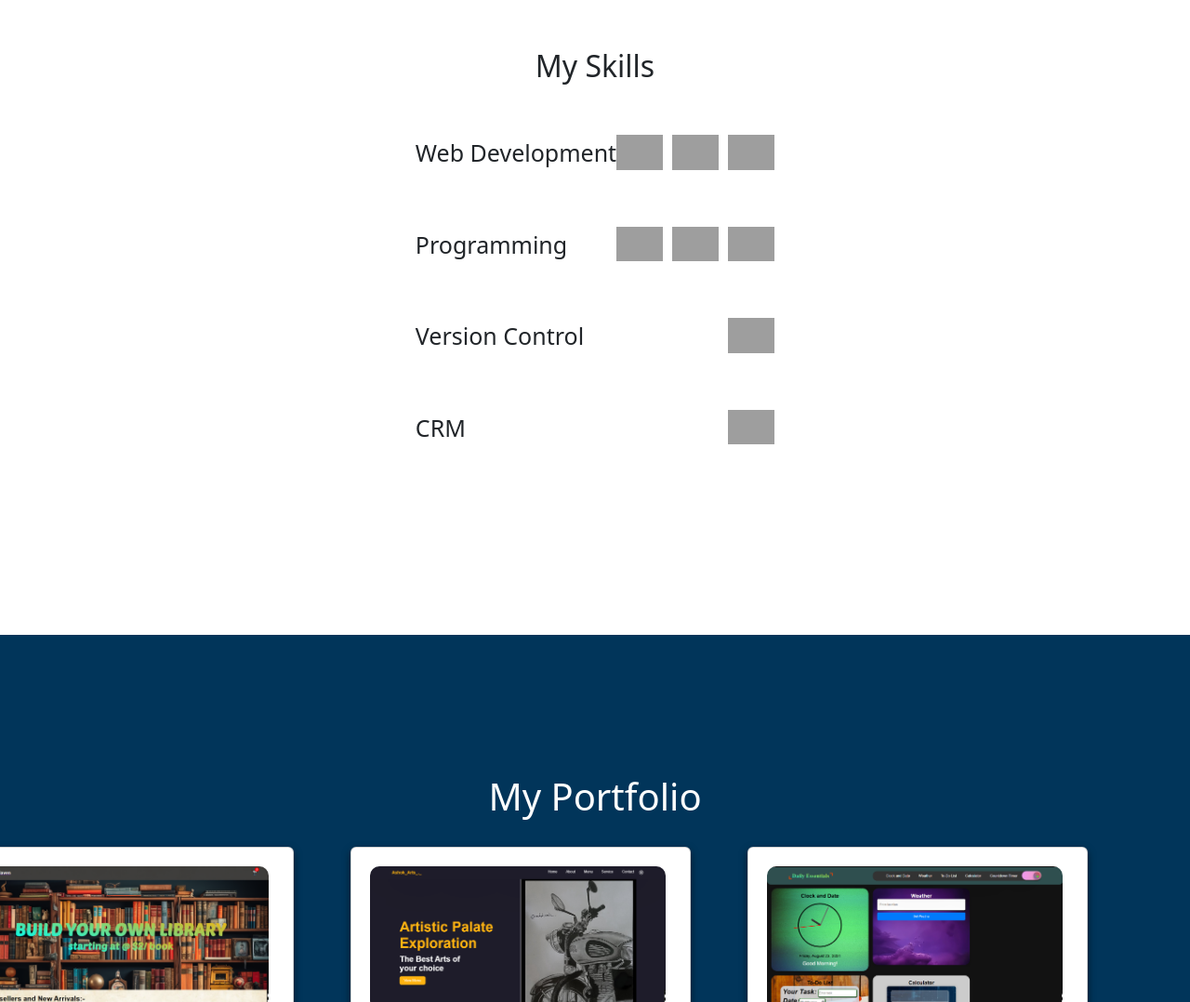
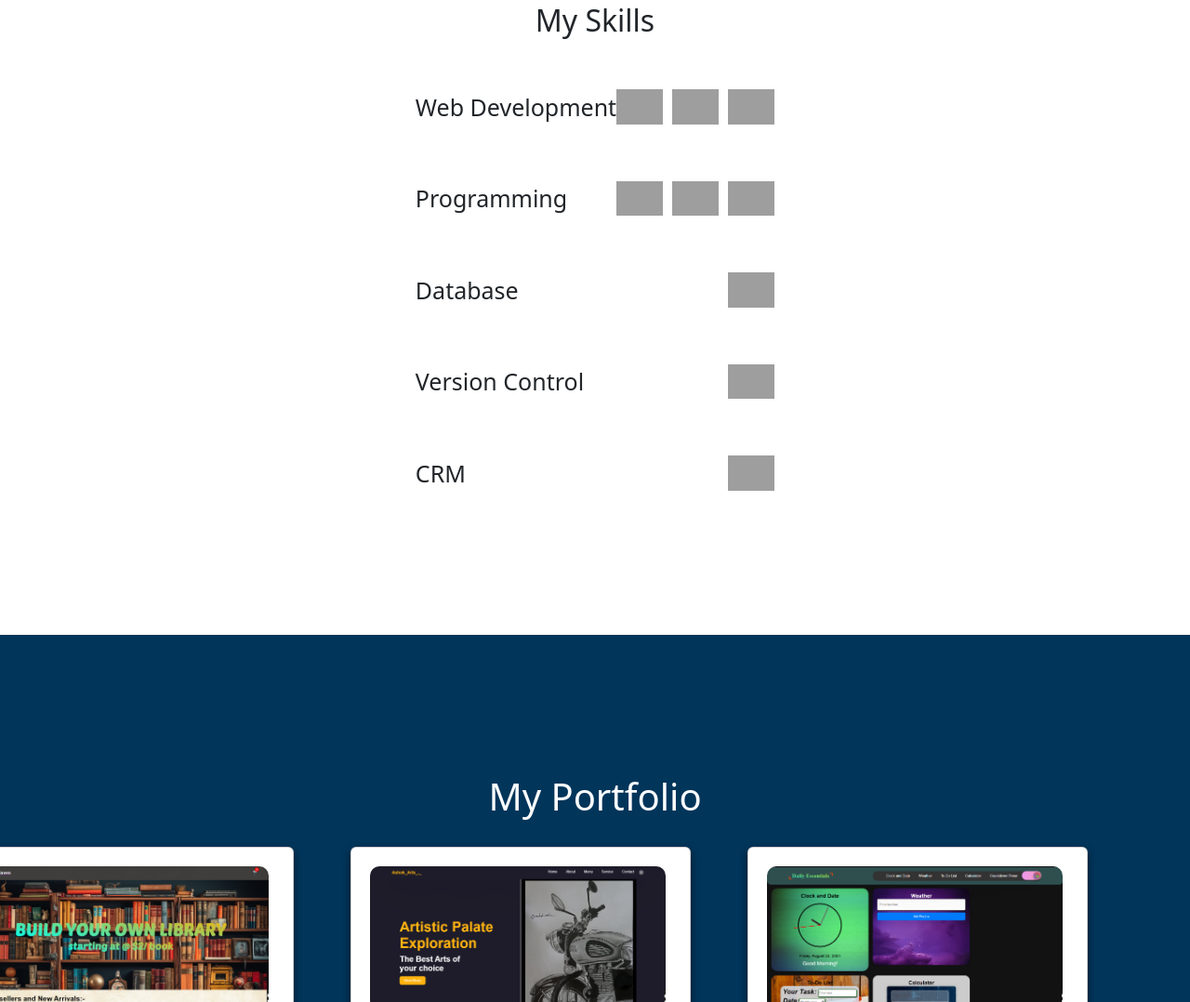
Before and after one commit to ChowdamAshok/My-Portfolio, a plain HTML site: page index.html in a window 1280 px wide. Shown: the part 2848-3926 px from the top of the page at 93% size. Drawn offline with nearby package versions, Linux system fonts and the light colour scheme; grey boxes are pictures that could not be loaded.

Commit message:
index.html

```diff
--- a/index.html
+++ b/index.html
@@ -194,6 +194,10 @@
           <img src="https://cdn-icons-png.flaticon.com/128/3665/3665923.png" alt="C">
           <img src="https://cdn-icons-png.flaticon.com/128/919/919854.png" alt="JAVA">
         </div>
+         <div class="skill-set">
+          <h1>Database</h1>
+          <img src="https://cdn-icons-png.flaticon.com/128/15160/15160567.png" alt="SQL">
+        </div>
         <div class="skill-set">
           <h1>Version Control</h1>
           <img src="https://cdn-icons-png.flaticon.com/128/5968/5968866.png" alt="github">
```
